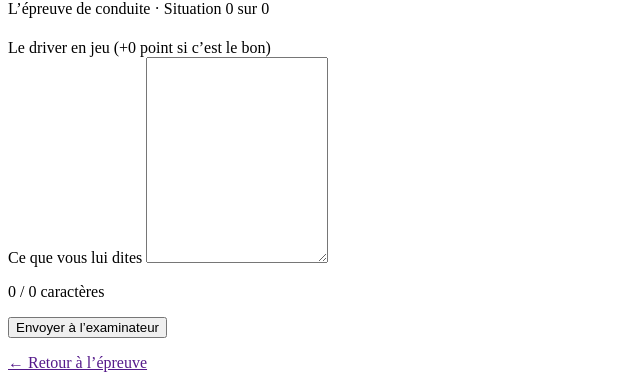
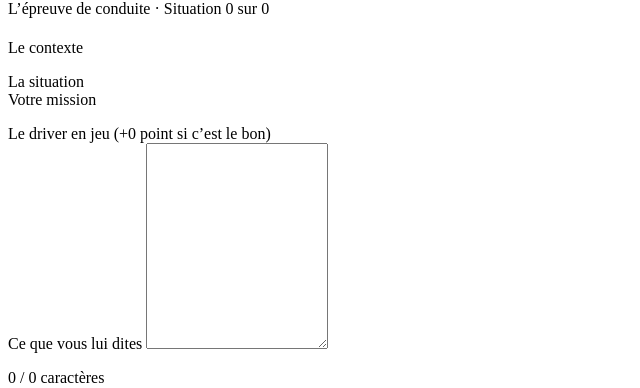
Before and after one commit to Sacha2point0/driversmanagers, a PHP site: template views/epreuves/cas.php in a window 1280 px wide. Shown: the part 65-453 px from the top of the page, without its empty margins (0-640 px from the left). Run offline with PHP 8.4, Linux system fonts and the light colour scheme; the template is opened without the code that fills it, so the values that code supplies are empty; some libraries are stand-ins or nearby versions.

Commit message:
Texte complet des cartes du code et des situations de conduite dans l'appli
Les 20 cartes reprennent le texte intégral du jeu imprimé (au lieu d'un début
tronqué) ; chaque situation de l'épreuve de conduite affiche son contexte, la
situation et la mission, et reste relisible après l'envoi.

Co-Authored-By: Claude Opus 5.5 <noreply@anthropic.com>

```diff
--- a/views/epreuves/cas.php
+++ b/views/epreuves/cas.php
@@ -19,6 +19,12 @@ $criteres = [
 <h1><?= e($c['titre']) ?></h1>
 
 <?php if ($submission): $evalue = $submission['ai_status'] === 'done' || $submission['score_override'] !== null; ?>
+  <details class="card">
+    <summary><strong>Relire la situation</strong></summary>
+    <p><?= fr(e($c['contexte'])) ?></p>
+    <?php foreach ($c['situation'] as $para): ?><p><?= fr(e($para)) ?></p><?php endforeach; ?>
+    <p class="mb0"><strong><?= fr(e($c['mission'])) ?></strong></p>
+  </details>
   <div class="card">
     <span class="kicker">Réponse de l’équipe</span>
     <p style="white-space:pre-line"><?= e($submission['answer']) ?></p>
@@ -64,10 +70,16 @@ $criteres = [
     <div class="flash info"><?= fr('Votre réponse est enregistrée. L’examinateur la notera dans quelques minutes : revenez sur cette page un peu plus tard.') ?></div>
   <?php endif; ?>
 <?php else: ?>
+  <div class="card">
+    <span class="kicker">Le contexte</span>
+    <p><?= fr(e($c['contexte'])) ?></p>
+    <span class="kicker">La situation</span>
+    <?php foreach ($c['situation'] as $para): ?><p><?= fr(e($para)) ?></p><?php endforeach; ?>
+  </div>
   <div class="card soft">
-    <p class="mt0"><?= fr(e($c['resume'])) ?></p>
+    <span class="kicker">Votre mission</span>
     <p class="mt0"><strong><?= fr(e($c['mission'])) ?></strong></p>
-    <p class="small mt0"><?= fr('Le détail de la situation est sur votre fiche papier. Rédigez en 5 à 8 lignes, comme si vous lui parliez.') ?></p>
+    <p class="small mt0"><?= fr('En 5 à 8 lignes, avec vos propres mots, comme si vous lui parliez.') ?></p>
   </div>
   <form method="post" action="<?= url('/cas/' . (int) $no) ?>" id="cas-form">
     <?= csrf_field() ?>
```
Also changed, not shown: content/cartes.php (+20 -20 lines).
